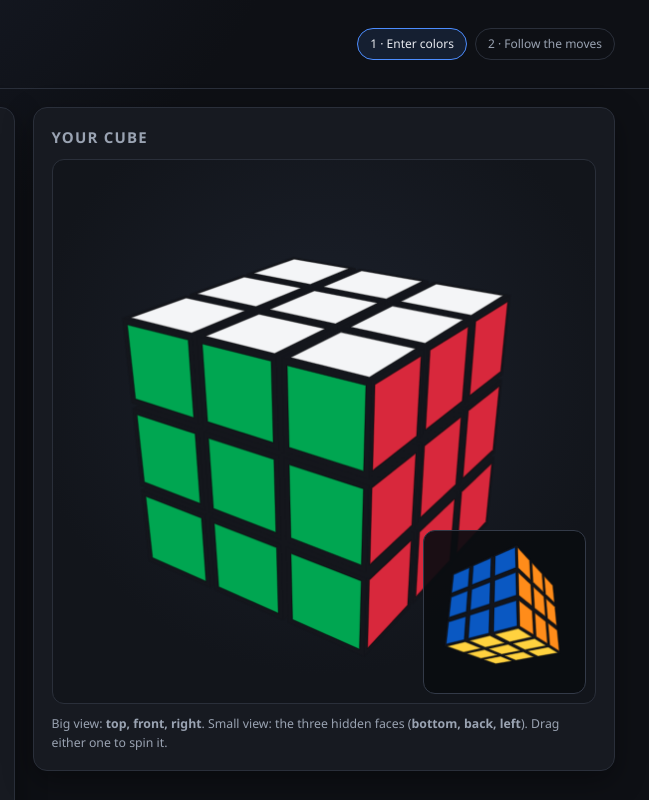
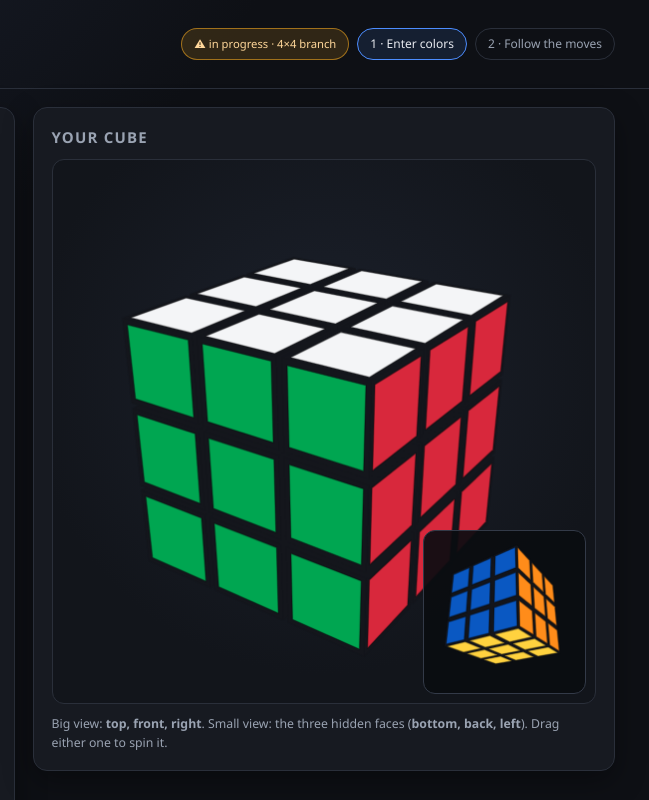
Before and after one commit to elijahmanlockedin112/rubikssolver, a website with bundled scripts: page index.html in a window 1280 px wide. Shown: the top 800 px of the page, 631-1280 px from the left. Built offline with nearby package versions, Linux system fonts and the light colour scheme.

Commit message:
Mark the in-progress build so it cannot be confused with the published one

```diff
--- a/css/styles.css
+++ b/css/styles.css
@@ -53,6 +53,19 @@ h2 { font-size: 1rem; text-transform: uppercase; letter-spacing: 0.08em; color:
   padding: 6px 12px; border: 1px solid var(--line); border-radius: 999px;
 }
 .crumb.is-active { color: var(--text); border-color: var(--accent); background: rgba(76,141,255,0.12); }
+
+/* Only present on the in-progress branch, so there is never any doubt about
+   which build is on screen: this one is served over Tailscale, the published
+   one at github.io has no badge. */
+.dev-badge {
+  font-size: 0.75rem;
+  padding: 6px 12px;
+  border-radius: 999px;
+  border: 1px solid rgba(255, 176, 32, 0.55);
+  background: rgba(255, 176, 32, 0.14);
+  color: #ffd79a;
+  white-space: nowrap;
+}
 
 /* ---------- layout ---------- */
 .view[hidden] { display: none; }
--- a/index.html
+++ b/index.html
@@ -18,6 +18,9 @@
     </div>
   </div>
   <nav class="steps-nav">
+    <span class="dev-badge" title="This is the 4x4 branch, served over Tailscale. The published app at github.io is the stable 3x3 one.">
+      ⚠ in progress · 4×4 branch
+    </span>
     <span class="crumb is-active" data-crumb="setup">1 · Enter colors</span>
     <span class="crumb" data-crumb="solve">2 · Follow the moves</span>
   </nav>
```
